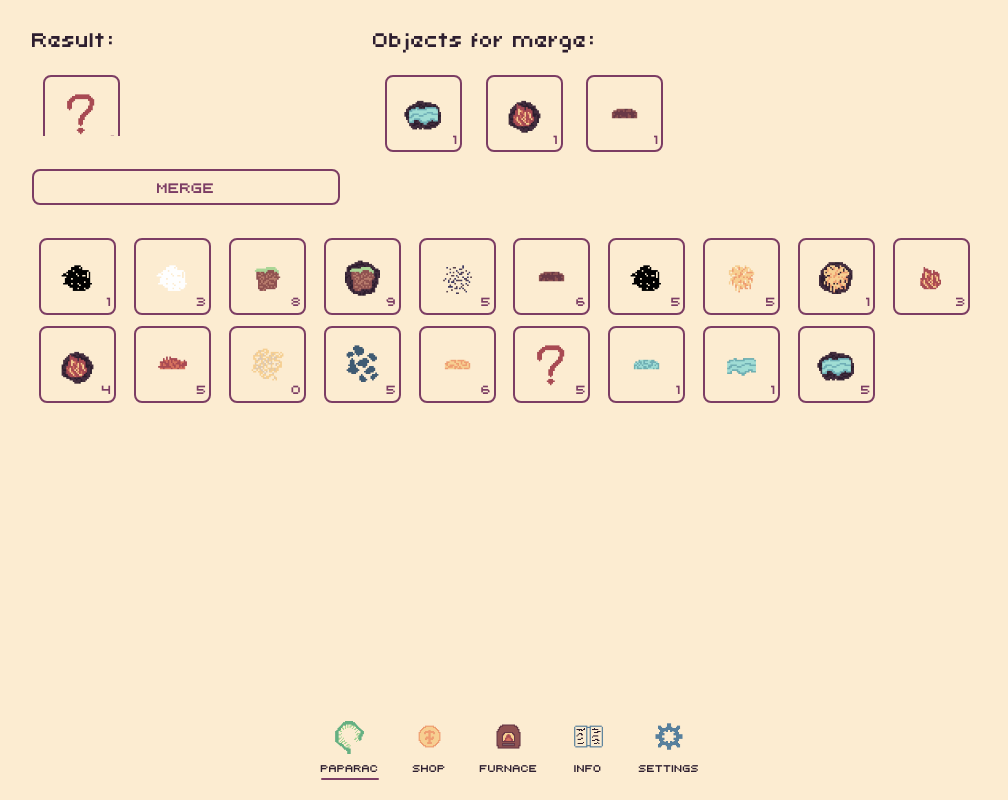
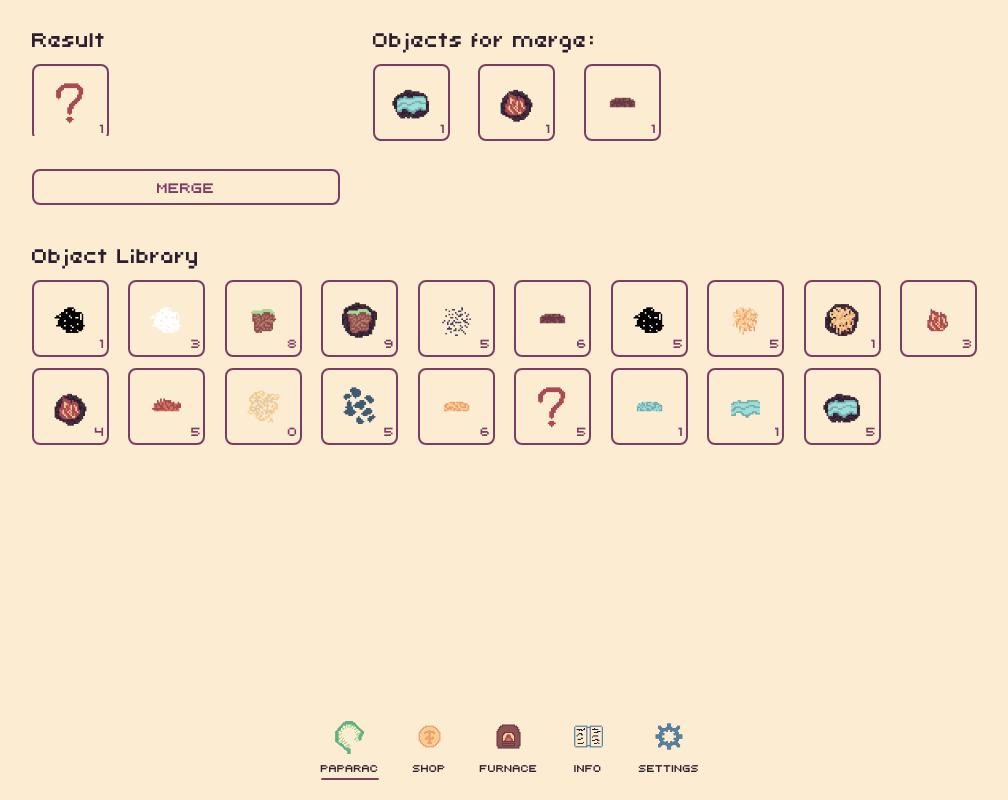
Before and after one commit to dzumita/paparac_kvetka_old, a Vue app: page / in a window 1280 px wide. Shown: the whole page, without its empty margins (130-1138 px from the left). Built offline with nearby package versions, Linux system fonts and the light colour scheme.

Commit message:
Added title for AppObjectLibrary

```diff
--- a/src/assets/styleGuide.css
+++ b/src/assets/styleGuide.css
@@ -72,7 +72,7 @@
 }
 
 /*~~~Text~~~*/
-h1, p, span {
+h1, h6, p, span {
   font-family: var(--mainFont);
 
   width:  fit-content;
--- a/src/components/object/AppFactory.vue
+++ b/src/components/object/AppFactory.vue
@@ -2,8 +2,7 @@
   <div class="factory">
     <div class="factory-interface">
       <div class="factory-interface-result">
-        <p>Result:</p>
-        <AppObjectLibrary :objects="result"/>
+        <AppObjectLibrary :objects="result" title="Result"/>
       </div>
 
       <div class="factory-interface-active">
@@ -12,8 +11,7 @@
     </div>
 
     <div class="factory-list">
-      <p>Objects for {{text}}:</p>
-      <AppObjectLibrary :objects="list"/>
+      <AppObjectLibrary :objects="list" :title="`Objects for ${text}:`"/>
     </div>
   </div>
 </template>
--- a/src/components/object/AppObjectLibrary.vue
+++ b/src/components/object/AppObjectLibrary.vue
@@ -1,5 +1,6 @@
 <template>
   <div class="object-library">
+    <h6 class="object-library-title">{{title}}</h6>
     <div class="object-library-content">
       <AppObject v-for="object in objects" :key="object.id" :name="object.name" :count="object.count"/>
     </div>
@@ -16,6 +17,11 @@ export default {
     objects: {
       type: Array,
       required: true
+    },
+    title: {
+      type: String,
+      required: false,
+      default: 'Object Library'
     }
   },
   setup (): { elements:number } {
@@ -42,8 +48,14 @@ export default {
     grid-template-columns: repeat(auto-fill, var(--objectIconSize));
     grid-template-rows:    repeat(auto-fill, var(--objectIconSize));
     grid-gap:              var(--padding);
-    justify-content:       space-evenly;
+    justify-content:       space-between;
 
     overflow: auto;
   }
+
+  .object-library-title {
+    font-size:      1rem;
+    font-weight:    normal;
+    padding-bottom: var(--padding);
+  }
 </style>
```
